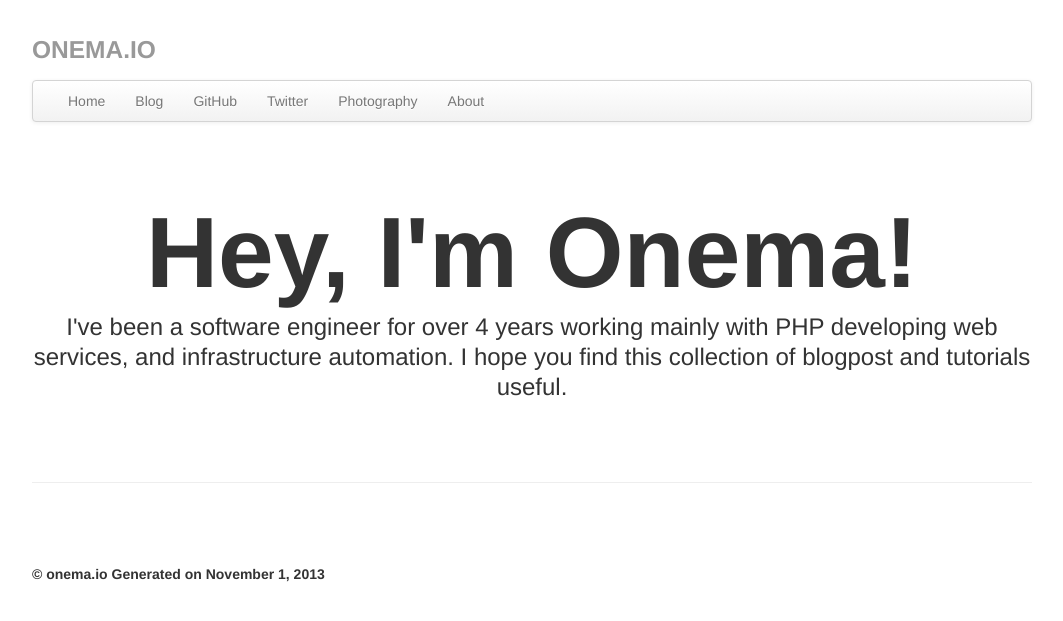
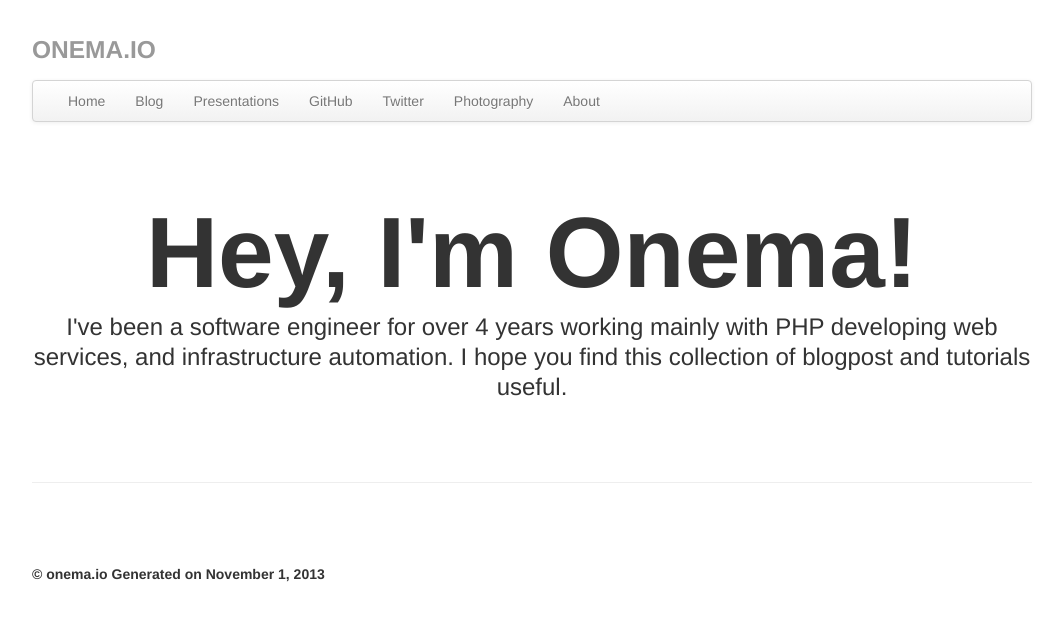
Before and after one commit to onema/onema.github.io, a Jekyll site: the page built from index.html, in a window 1280 px wide. Shown: the top 621 px of the page, without its empty margins (108-1171 px from the left). Built offline with Jekyll 4.4.1, drawn with Linux system fonts in a browser that asks for light colours; Markdown is read by kramdown in place of the engine named in the settings; comment, search, counter and statistics services are not loaded.

Commit message:
Adding link to presentations

```diff
--- a/_includes/nav-items.html
+++ b/_includes/nav-items.html
@@ -1,6 +1,7 @@
 <ul class="nav">
     <li><a href="/">Home</a></li>
     <li><a href="/blog">Blog</a></li>
+    <li><a href="/sexyfactor">Presentations</a></li>
     <li><a href="http://github.com/onema" target="_blank">GitHub</a></li>
     <li><a href="https://twitter.com/Onema" target="_blank">Twitter</a></li>
     <li><a href="http://www.flickr.com/photos/69618926@N00/" target="_blank">Photography</a></li>
```
